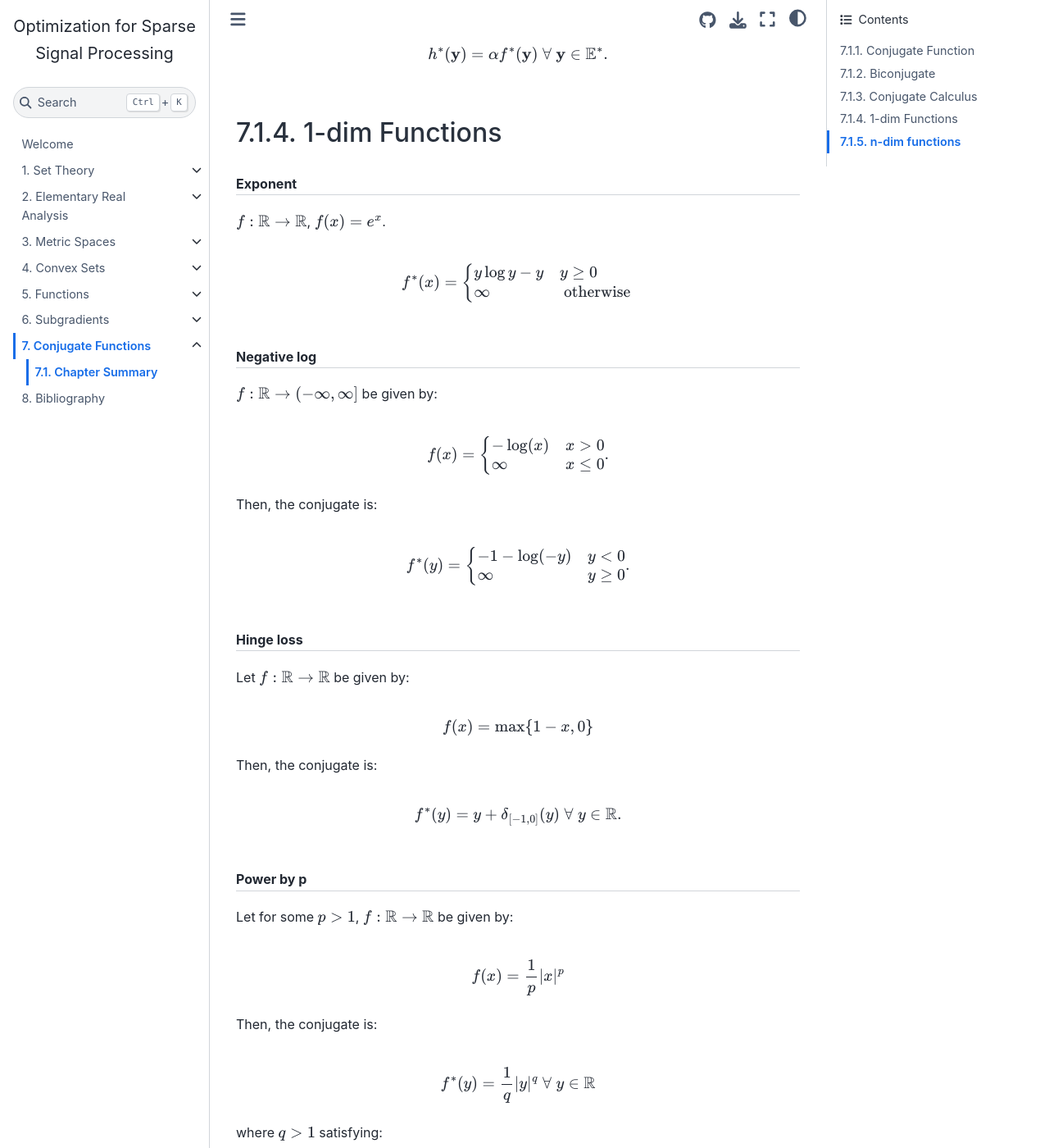
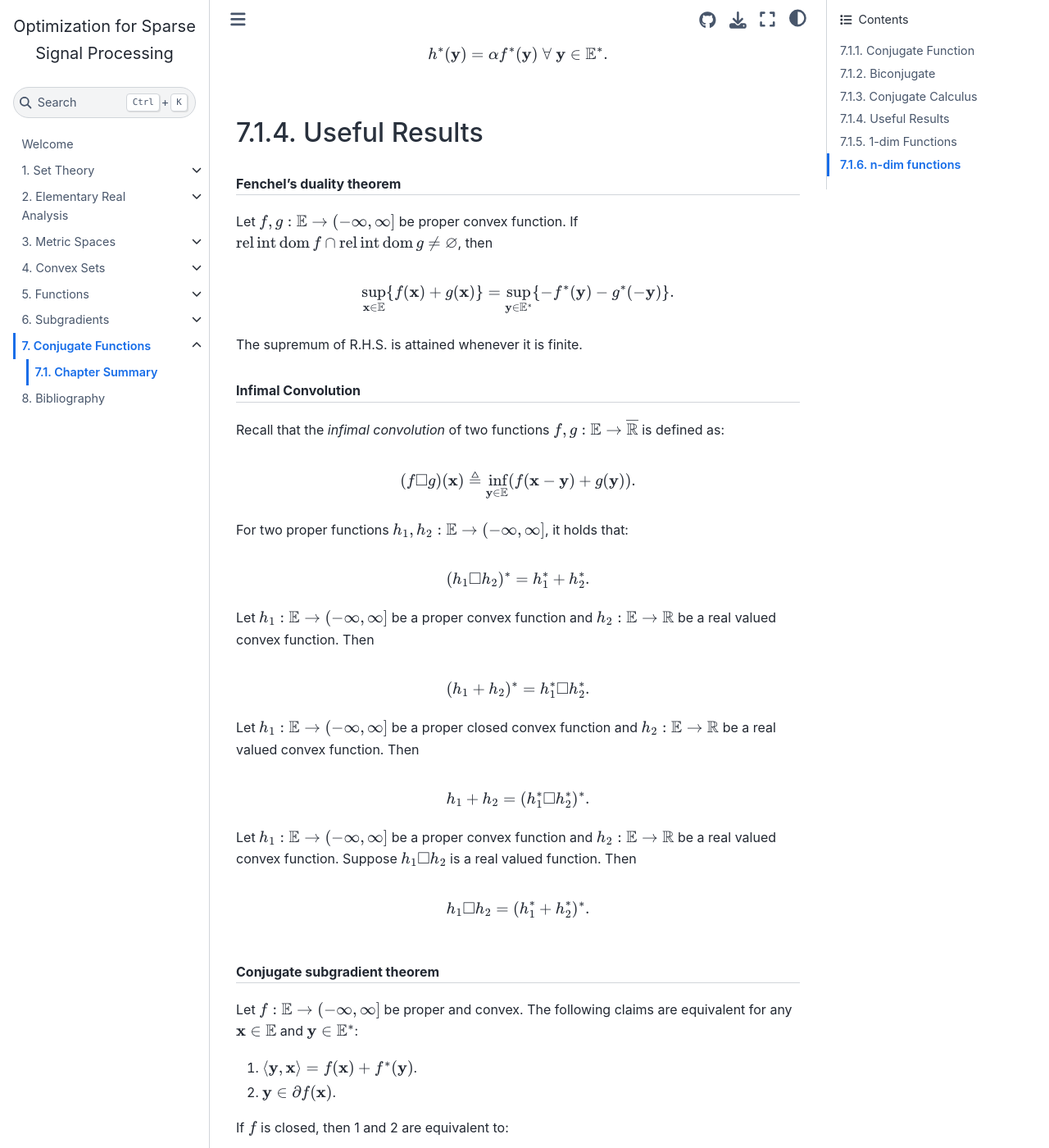
Before and after one commit to shailesh1729/tisp, a Jupyter Book: the page built from book/conjugate_functions/summary.md, in a window 1280 px wide and 1400 px high, scrolled down 3514 px. Shown: the whole window at 82% size. Built offline with Jupyter Book 1.0.4 settings and Sphinx 7.4.7 and the Sphinx Book theme 1.1.4, drawn with Linux system fonts in a browser that asks for light colours; some of the changed text lies outside the part shown.

Commit message:
updates in conjugate functions summary

````diff
--- a/book/_config.yml
+++ b/book/_config.yml
@@ -69,6 +69,7 @@ sphinx:
           "ZZ": "\\mathbb{Z}"
           # Extended real line
           "ERL": "\\overline{\\mathbb{R}}"
+          "RERL": "(-\\infty, \\infty]"
           # All mathcal shortcuts
           "AAA": "\\mathcal{A}"
           "BBB": "\\mathcal{B}"
--- a/book/conjugate_functions/summary.md
+++ b/book/conjugate_functions/summary.md
@@ -1,3 +1,4 @@
+(sec:conjugate-functions:summary)=
 # Chapter Summary
 
 ## Conjugate Function
@@ -188,6 +189,86 @@ $$
 h^*(\by) = \alpha f^*(\by) \Forall \by \in \EE^*.
 $$
 ```
+
+## Useful Results
+
+```{rubric} Fenchel's duality theorem
+```
+
+```{div}
+Let $f,g : \EE \to (-\infty, \infty]$ be proper convex function.
+If $\relint \dom f \cap \relint \dom g \neq \EmptySet$, then
+
+$$
+\underset{\bx \in \EE}{\sup} \{f(\bx) + g(\bx) \}
+= \underset{\by \in \EE^*}{\sup} \{ - f^*(\by) - g^*(-\by) \}.
+$$
+The supremum of R.H.S. is attained whenever it is finite.
+```
+
+```{rubric} Infimal Convolution
+```
+
+```{div}
+Recall that the *infimal convolution* of two functions
+$f,g : \EE \to \ERL$ is defined as:
+
+$$
+(f \square g)(\bx) \triangleq
+\underset{\by \in \EE}{\inf} (f(\bx - \by) + g(\by)).
+$$
+
+For two proper functions
+$h_1, h_2: \EE \to \RERL$, it holds that:
+
+$$
+(h_1 \square h_2)^*  = h_1^*  + h_2^*.
+$$
+
+Let $h_1 : \EE \to \RERL$ be a proper convex
+function and $h_2 : \EE \to \RR$ be a real valued
+convex function. Then
+
+$$
+(h_1 + h_2)^* = h_1^* \square h_2^*.
+$$
+
+Let $h_1 : \EE \to \RERL$ be a proper closed convex
+function and $h_2 : \EE \to \RR$ be a real valued
+convex function. Then
+
+$$
+h_1 + h_2 = (h_1^* \square h_2^*)^*.
+$$
+
+Let $h_1 : \EE \to \RERL$ be a proper convex
+function and $h_2 : \EE \to \RR$ be a real valued
+convex function. Suppose $h_1 \square h_2$ is
+a real valued function. Then
+
+
+$$
+h_1 \square h_2 = (h_1^* + h_2^*)^*.
+$$
+```
+
+```{rubric} Conjugate subgradient theorem
+```
+
+```{div}
+Let $f : \EE \to \RERL$ be proper and convex.
+The following claims are equivalent for any $\bx \in \EE$
+and $\by \in \EE^*$:
+
+1. $\langle \by, \bx \rangle = f(\bx) + f^*(\by)$.
+2. $\by \in \partial f(\bx)$.
+
+If $f$ is closed, then 1 and 2 are equivalent to:
+
+3. $\bx \in \partial f^*(\by)$.
+```
+
+
 
 ## 1-dim Functions
 
@@ -478,6 +559,57 @@ Then, the conjugate $f^* : \EE^* \to \ERL$ for any $\by \in \EE^*$
 is given by:
 
 $$
-f^*(\by) = \sqrt{\| y \|_* + 1}.
+f^*(\by) = \sqrt{\| y \|_*^2 + 1}.
+$$
+
+Let $f_{\alpha}$ for some $\alpha > 0$ be defined as
+
+$$
+f_{\alpha}(\bx) \triangleq \begin{cases}
+- \sqrt{\alpha^2 - \| x \|^2} & \| x \| \leq \alpha\\
+\infty & \text{ otherwise }
+\end{cases}.
+$$
+
+The conjugate:
+
+$$
+f_{\alpha}^*(\by) = \alpha \sqrt{\| y \|_*^2 + 1}.
+$$
+
+
+In the reverse direction, let $g_{\alpha} : \EE \to \RR$
+for some $\alpha > 0$ be given by:
+
+$$
+g_{\alpha} (\bx) = \sqrt{\alpha^2 + \| x \|^2}.
+$$
+
+Then the conjugate is:
+
+$$
+g_{\alpha}^*(\by) = \begin{cases}
+-\alpha \sqrt{1 - \| y \|_*^2} & \| y \|_* \leq 1\\
+\infty & \text{ otherwise }
+\end{cases}.
 $$
 ```
+
+
+```{rubric} Squared Norm
+```
+
+```{div}
+Let $f : \EE \to \RR$ be given by
+
+$$
+f(\bx) = \frac{1}{2}\| \bx \|^2
+$$
+
+Then, the conjugate $f^* : \EE^* \to \ERL$ for any $\by \in \EE^*$
+is given by:
+
+$$
+f^*(\by) = \frac{1}{2} \| \by \|_*^2.
+$$
+```
````
Also changed, not shown: book/intro.md (+1 -0 lines).
